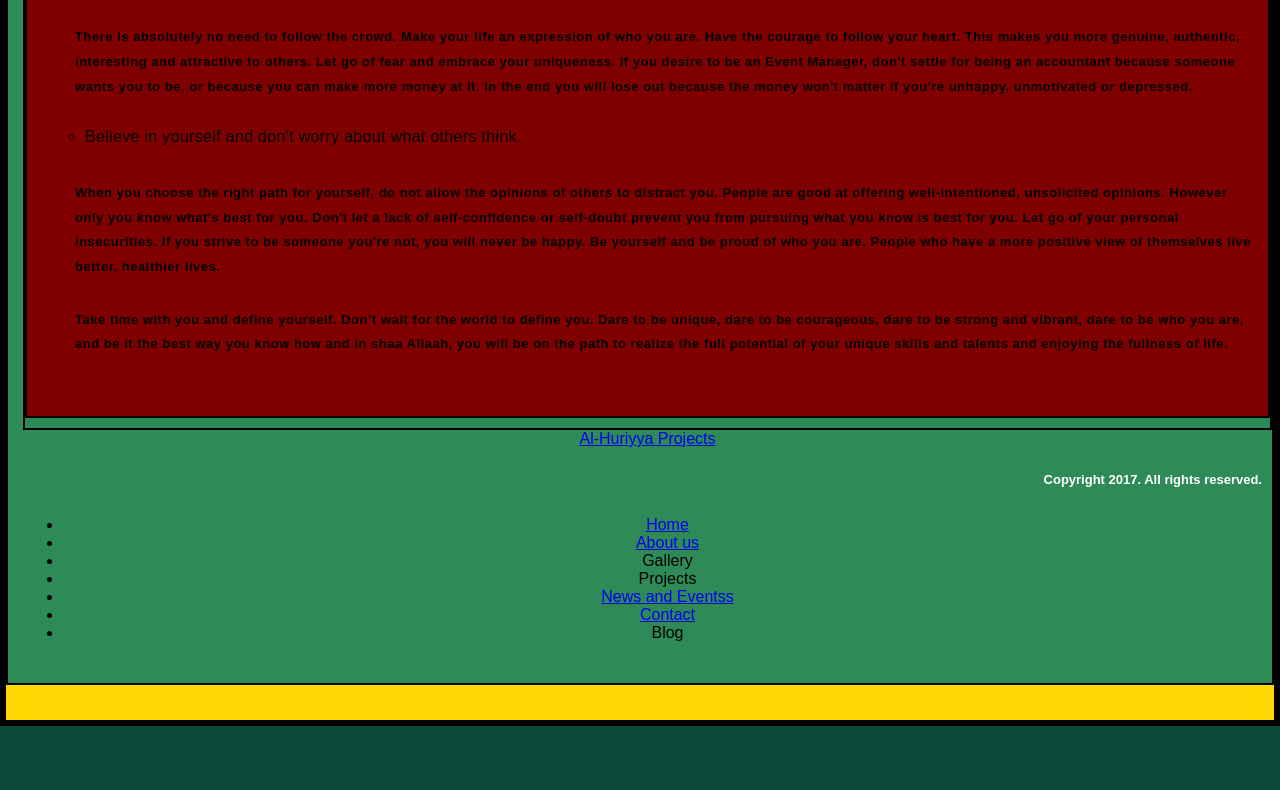
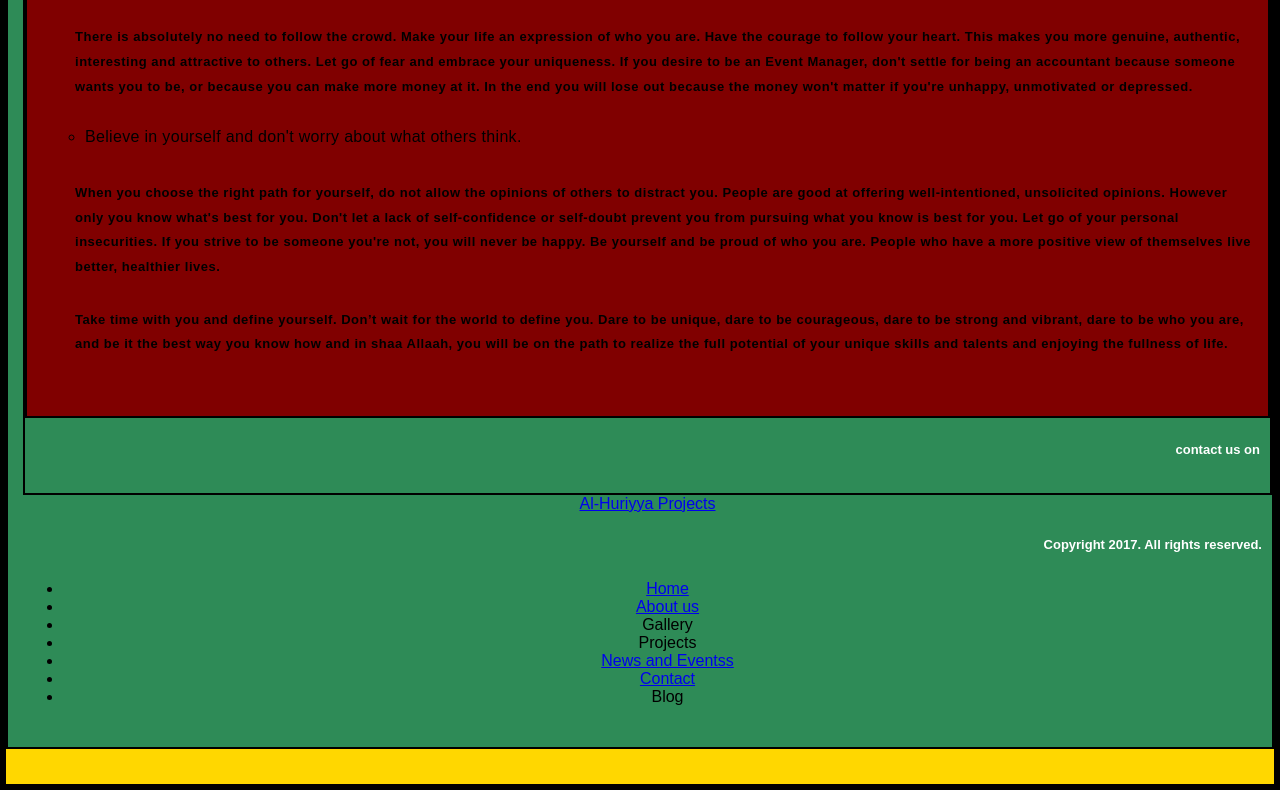
Before and after one commit to mcube25/AL-HURIYYA-CHARITY, a plain HTML site: page huriya.html in a window 1280 px wide. Shown: the part 8900-9690 px from the top of the page. Before the commit the page ends 9626 px from the top, so only its background shows below. Drawn offline with nearby package versions, Linux system fonts and the light colour scheme.

Commit message:
contact section

```diff
--- a/huriya.html
+++ b/huriya.html
@@ -357,6 +357,9 @@ Website: <a href='http:// www.dwmdirect.com'> www.dwmdirect.com</a></li>
   </div>
 </div>
 </div>
+<div id='contact'>
+<p>contact us on</p>
+</div>
   </div>
   </div>
 <div id="footer">
```
